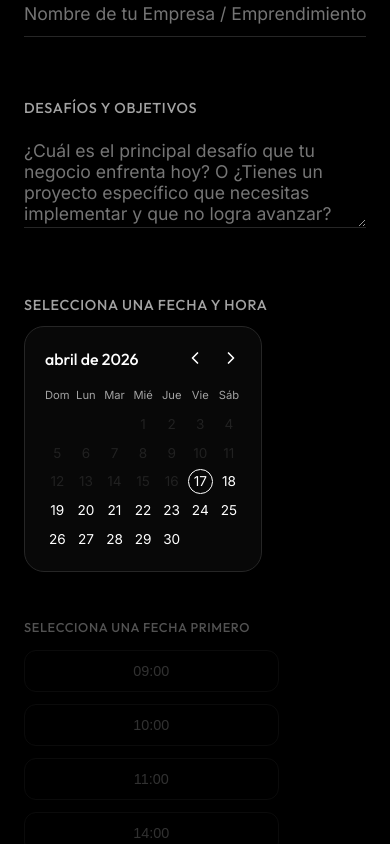
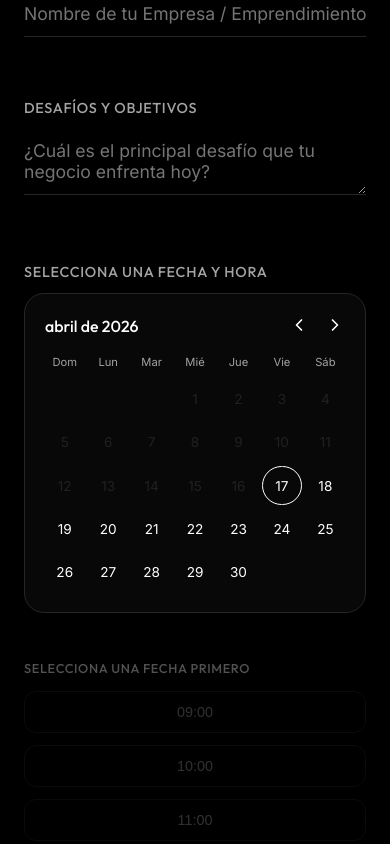
Before and after one commit to Voltamon/BeComAdvisory, a Next.js app: page /form in a window 390 px wide. Shown: the part 820-1664 px from the top of the page. Built offline with nearby package versions, Linux system fonts and the light colour scheme.

Commit message:
Initial Commit

```diff
--- a/src/app/form/page.js
+++ b/src/app/form/page.js
@@ -137,8 +137,9 @@ export default function FormPage() {
               <h2 className="form-label">Desafíos y Objetivos</h2>
               <div className="form-group">
                 <textarea
-                  placeholder="¿Cuál es el principal desafío que tu negocio enfrenta hoy? O ¿Tienes un proyecto específico que necesitas implementar y que no logra avanzar?"
+                  placeholder="¿Cuál es el principal desafío que tu negocio enfrenta hoy?"
                   className="form-textarea"
+                  rows={2}
                   value={formData.challenge}
                   onChange={(e) => setFormData({ ...formData, challenge: e.target.value })}
                 />
--- a/src/app/globals.css
+++ b/src/app/globals.css
@@ -504,8 +504,10 @@ h1, h2, h3, h4, h5, h6 {
 }
 
 .form-textarea {
-  min-height: 100px;
+  /* min-height: 75px; */
+  rows: 1;
   resize: vertical;
+  field-sizing: content;
 }
 
 /* Calendar Styles */
@@ -635,5 +637,17 @@ h1, h2, h3, h4, h5, h6 {
   .scheduling-wrapper {
     flex-direction: column;
     gap: 3rem;
+    align-items: stretch;
   }
+
+  .calendar-container, .times-section {
+    width: 100%;
+  }
+
+  .form-textarea {
+  /* min-height: 75px; */
+  rows: 2;
+  resize: vertical;
+  field-sizing: content;
 }
+}
```
